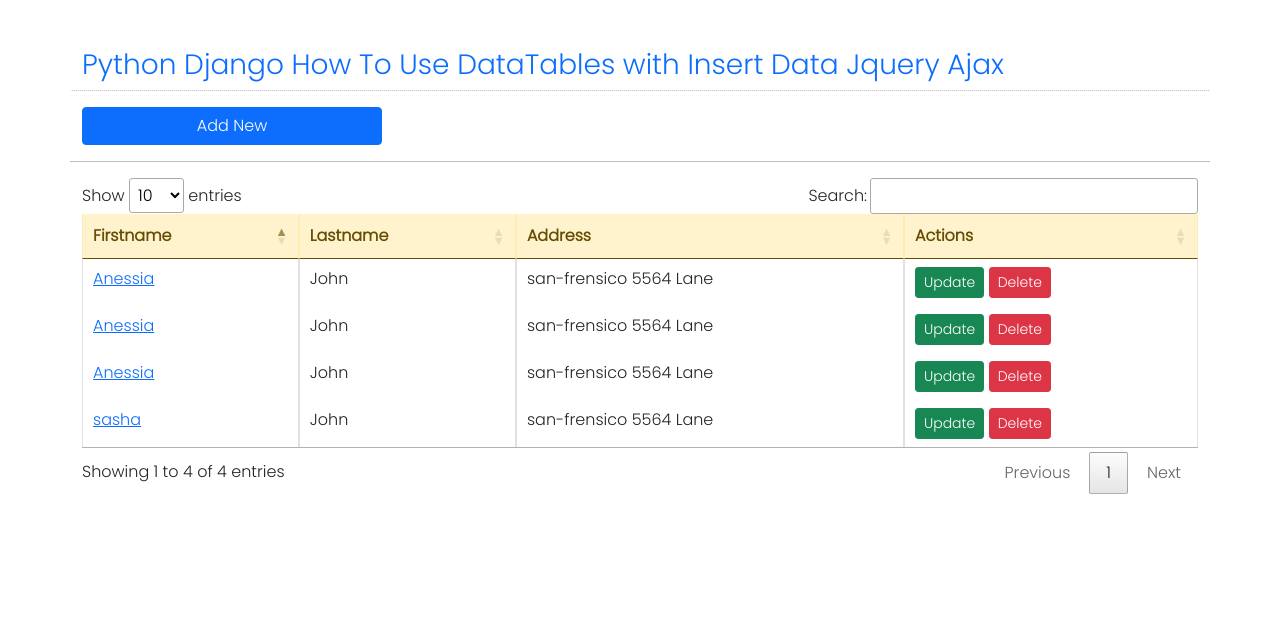
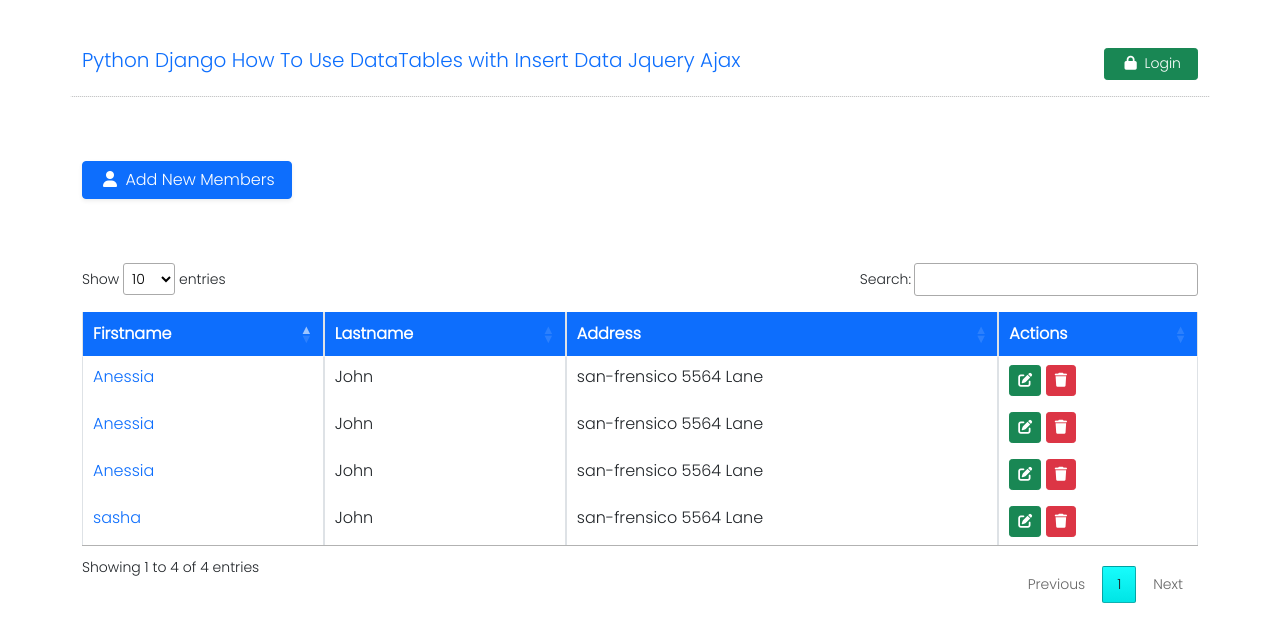
Before and after one commit to kritikatri94/testdev, a Django app: page / in a window 1280 px wide. Shown: the top 642 px of the page. Run offline with Django 4.2, Linux system fonts and the light colour scheme; data comes from the database, SQL or seed files in the repository; some libraries are stand-ins or nearby versions.

Commit message:
[IMPORVE] home page.

```diff
--- a/myapp/templates/datatables/base.html
+++ b/myapp/templates/datatables/base.html
@@ -13,7 +13,19 @@
             box-sizing: border-box;
             font-family: 'Poppins', sans-serif;
         }
+        .top-head{
+            display:flex;
+            justify-content: space-between;
+        }
+        @media screen and (max-width:600px){
+            .top-head{
+                display:block;
+            }
+        }
     </style>
+    <!-- Fontawesome -->
+   <link rel="stylesheet" href="https://use.fontawesome.com/releases/v6.0.0/css/solid.css" integrity="sha384-zW4IamLJkgRrzYFdEixnM4hbhScK8Q/B0aYHqhGxQf6jrj1pxNaEzS7n65YVdFsW" crossorigin="anonymous"/>
+   <link rel="stylesheet" href="https://use.fontawesome.com/releases/v6.0.0/css/fontawesome.css" integrity="sha384-caIQK8zI/KcZVq2HWogTcGbcxd9c0Alp2SDcy0eOHIjipClzJQ8HEkSNcoXtKq+w" crossorigin="anonymous"/>
 </head>
 <body>
 <script src="https://cdn.jsdelivr.net/npm/jquery@3.6.0/dist/jquery.min.js"></script>
@@ -21,13 +33,15 @@
 <script src = "https://cdn.datatables.net/1.11.5/js/jquery.dataTables.min.js"></script>
 <div class="container mt-5">
     <div class="row">
-        <div class="d-flex justify-content-between">
-            <h3 class="text-primary">Python Django How To Use DataTables with Insert Data Jquery Ajax</h3>
+        <div class="top-head mb-3">
+            <h5 class="text-primary">Python Django How To Use DataTables with Insert Data Jquery Ajax</h5>
             {% if user.is_authenticated %}
                 <form action="/logout/" method="post">
                     {% csrf_token %}
-                    <button class="btn btn-danger">logout</button>
+                    <button class="btn btn-danger px-4 shadow-sm btn-sm"><i class="fa-solid fa-arrow-right-from-bracket mx-1"></i> Logout</button>
                 </form>
+            {% else %}
+                <a href="{% url 'userLogin' %}" class="btn btn-success btn-sm px-3"><i class="fa-solid fa-lock mx-1"></i> Login</a>
             {% endif %}
         </div>
         <hr style="border-top:1px dotted #ccc;"/>
--- a/myapp/templates/datatables/index.html
+++ b/myapp/templates/datatables/index.html
@@ -1,18 +1,41 @@
 {% extends 'datatables/base.html' %}
 {% block body %}
-<p>
-<button type="button" class="btn btn-primary" data-bs-toggle="modal" data-bs-target="#addnewmember" style="width:300px;">
-  Add New
-</button>
-</p>
 
 {% if messages %}
   {% for message in messages %}
-      <div class="alert alert-success">
-          {{message}}
+      <div class="badge bg-success py-2 mx-auto" style="width: 20%;">
+        <i class="fa-solid fa-check mx-1"></i> {{message}}
       </div>
   {% endfor %}
 {% endif %}
+
+<style>
+  .dataTables_length, .dataTables_filter{
+    margin-bottom: 1rem;
+  }
+  .dataTables_paginate{
+    margin-top: 1rem;
+    font-size: 14px;
+  }
+  .dataTables_info{
+    font-size: 14px;
+  }
+  .dataTables_paginate span a{
+    background-color: aqua!important;
+  }
+  a{
+    text-decoration: none;
+  }
+  label{
+    font-size: 14px;
+  }
+</style>
+
+<p class="mt-5">
+  <button type="button" class="btn btn-primary px-3 shadow-sm" data-bs-toggle="modal" data-bs-target="#addnewmember">
+    <i class="fa-solid fa-user mx-1"></i> Add New Members
+  </button>
+</p>
 <!-- Modal -->
 <div class="modal fade" id="addnewmember" tabindex="-1" aria-labelledby="exampleModalLabel" aria-hidden="true">
   <div class="modal-dialog">
@@ -46,9 +69,9 @@
   </div>
 </div>
 
-<hr style="border-top:1px solid #000; clear:both;"/>
-<table id = "table" class = "table table-bordered">
-    <thead class="alert-warning">
+<div class="table-responsive mt-5">
+  <table id="table" class="table table-bordered table-sm">
+    <thead class="bg-primary text-white">
         <tr>
             <th>Firstname</th>
             <th>Lastname</th>
@@ -115,18 +138,23 @@
         </div>
         <tr>
             <td>
-              <a href="/show/{{member.id}}/">{{ member.firstname }}</a>
+              <a href="{% url 'show-int' member.id %}">{{ member.firstname }}</a>
             </td>
             <td>{{ member.lastname }}</td>
             <td>{{ member.address  }}</td>
             <td>
-              <a href="" class="btn btn-sm btn-success"  data-bs-toggle="modal" data-bs-target="#updatemember{{member.id}}">Update</a>
-              <a href="" class="btn btn-sm btn-danger" data-bs-toggle="modal" data-bs-target="#deletemember{{member.id}}">Delete</a>
+              <a href="" class="btn btn-sm btn-success" data-bs-toggle="modal" data-bs-target="#updatemember{{member.id}}">
+                <i class="fa-solid fa-pen-to-square"></i>
+              </a>
+              <a href="" class="btn btn-sm btn-danger" data-bs-toggle="modal" data-bs-target="#deletemember{{member.id}}">
+                <i class="fa-solid fa-trash"></i>
+              </a>
             </td>
         </tr>
         {% endfor %}
     </tbody>
 </table>
+</div>
 <script type = "text/javascript">
   $(document).ready(function(){
       $('#table').DataTable();
```
